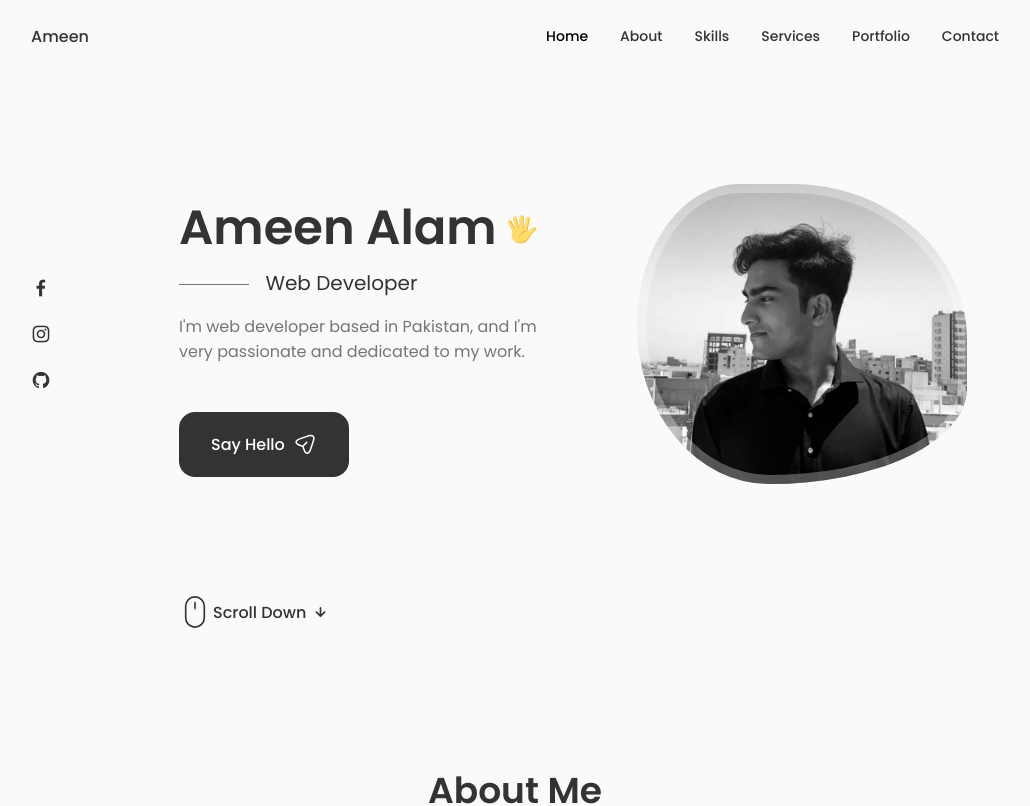
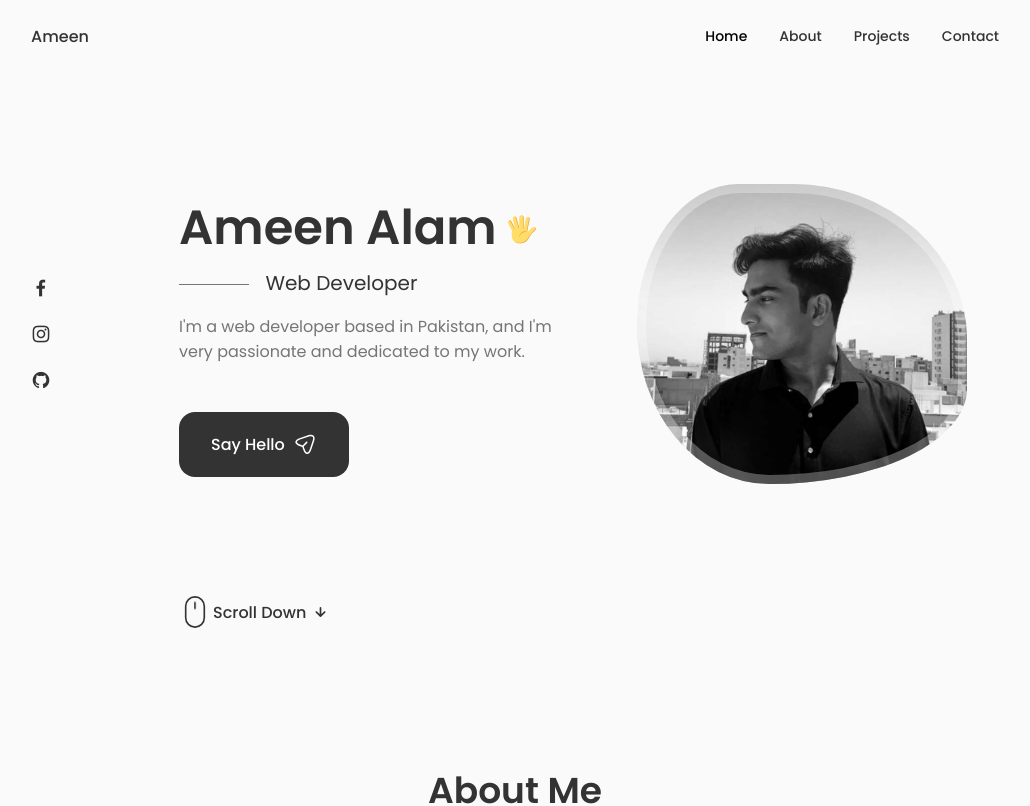
Before and after one commit to iameenalam/Portfolio, a React (Create React App) app: page / in a window 1280 px wide. Shown: the top 806 px of the page, without its empty margins (125-1155 px from the left). Built offline with nearby package versions, Linux system fonts and the light colour scheme.

Commit message:
a few adjustments and changes

```diff
--- a/src/components/Header/Header.jsx
+++ b/src/components/Header/Header.jsx
@@ -27,20 +27,8 @@ const Header = () => {
             </li>
 
             <li className="nav__item">
-              <a href="#skills" className="nav__link">
-                <i className="uil uil-file-alt nav__icon"></i> Skills
-              </a>
-            </li>
-
-            <li className="nav__item">
-              <a href="#services" className="nav__link">
-                <i className="uil uil-briefcase-alt nav__icon"></i> Services
-              </a>
-            </li>
-
-            <li className="nav__item">
-              <a href="#portfolio" className="nav__link">
-                <i className="uil uil-scenery nav__icon"></i> Portfolio
+              <a href="#projects" className="nav__link">
+                <i className="uil uil-scenery nav__icon"></i> Projects
               </a>
             </li>
 
--- a/src/components/Home/Data.jsx
+++ b/src/components/Home/Data.jsx
@@ -57,7 +57,7 @@ const Data = () => {
       </h1>
       <h3 className="home__subtitle">Web Developer</h3>
       <p className="home__description">
-        I'm web developer based in Pakistan, and I'm very passionate and
+        I'm a web developer based in Pakistan, and I'm very passionate and
         dedicated to my work.
       </p>
 
--- a/src/components/Home/Home.css
+++ b/src/components/Home/Home.css
@@ -182,18 +182,18 @@
   }
 
   /* For small devices */
-  @media screen and (max-width: 350px) {
+  @media screen and (max-width: 375px) {
       .home__title {
-        font-size: 2.2rem;
+        font-size: 2.7rem;
       }
 
       .home__img {
-          width: 180px;
+          width: 190px;
           height: 180px;
       }
 
       .home__hand {
-          width: 22px;
-          height: 22px;
+          width: 25px;
+          height: 25px;
       }
   }
```
